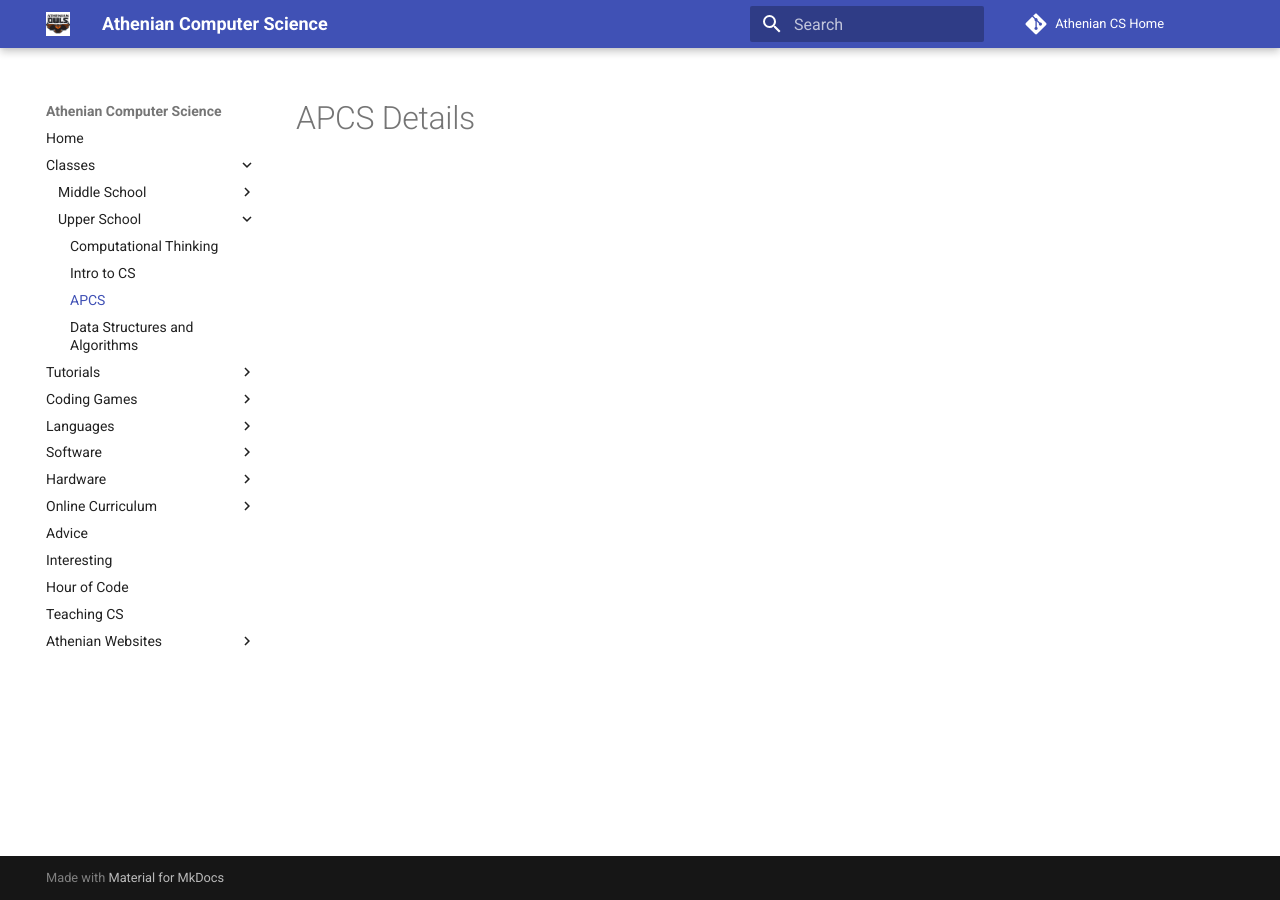
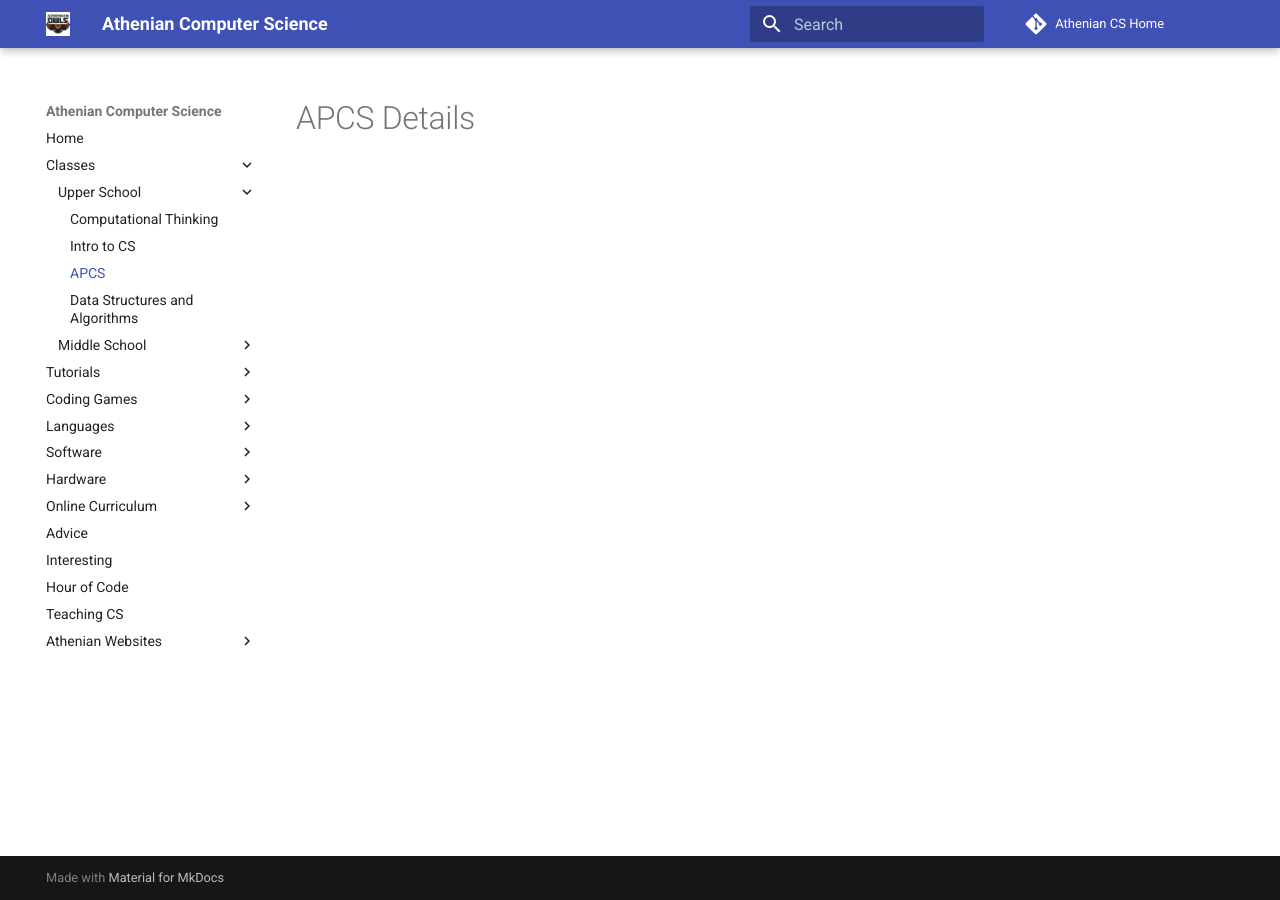
Before and after one commit to athenian-computational-thinking/athenian-cs-mkdocs, an MkDocs documentation site: the page built from docs/apcs.md, in a window 1280 px wide. Built offline with MkDocs 1.6.1 and Material for MkDocs 9.7.7, drawn with Linux system fonts in a browser that asks for light colours; comment, search, counter and statistics services are not loaded; part of the change alters nothing that is shown.

Commit message:
Update docs

```diff
--- a/mkdocs.yml
+++ b/mkdocs.yml
@@ -1,14 +1,14 @@
 nav:
   - Home: index.md
   - Classes:
-    - Middle School:
-        - CoderZ: coderz.md
-        - CodeCombat: codecombat.md
     - Upper School:
         - Computational Thinking: ct.md
         - Intro to CS: intro.md
         - APCS: apcs.md
         - Data Structures and Algorithms: datastructures.md
+    - Middle School:
+        - CoderZ: coderz.md
+        - CodeCombat: codecombat.md
   - Tutorials:
       - Vim: vim.md
       - Unix shell: shell.md
```
